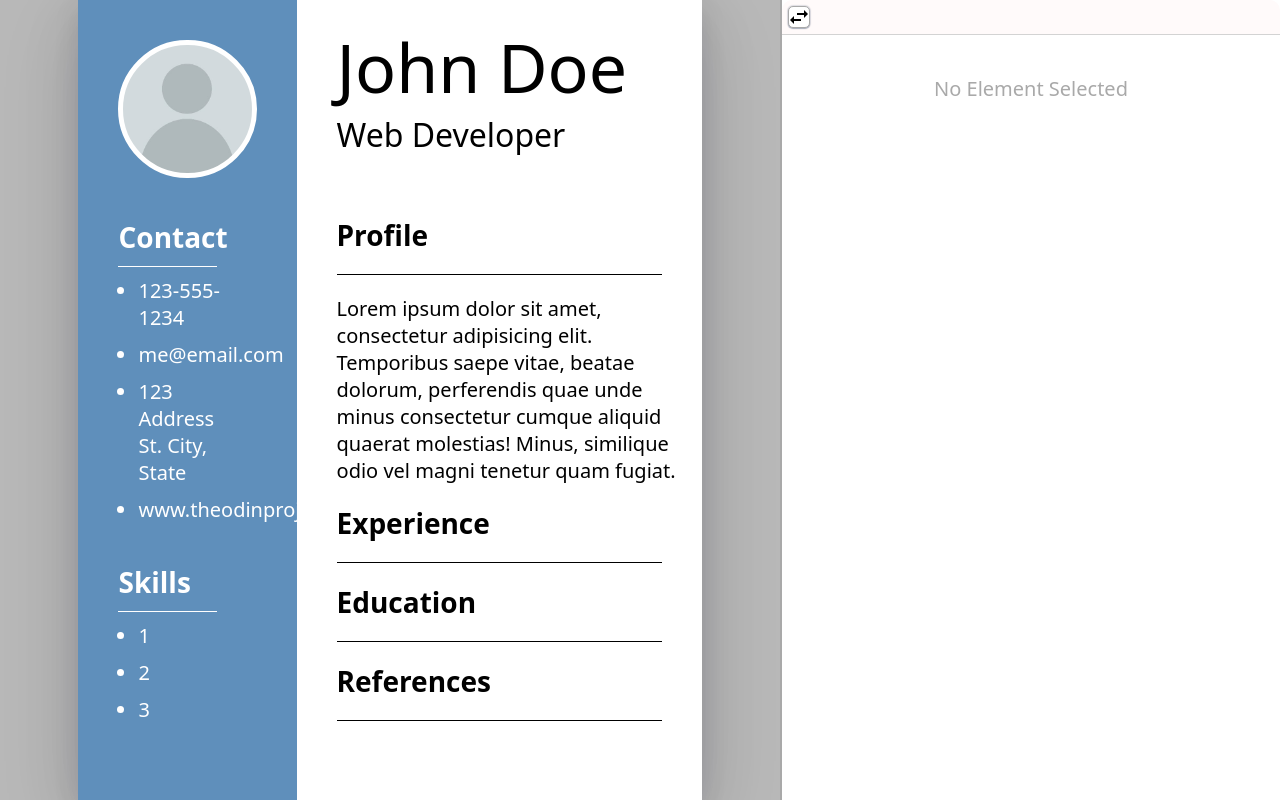
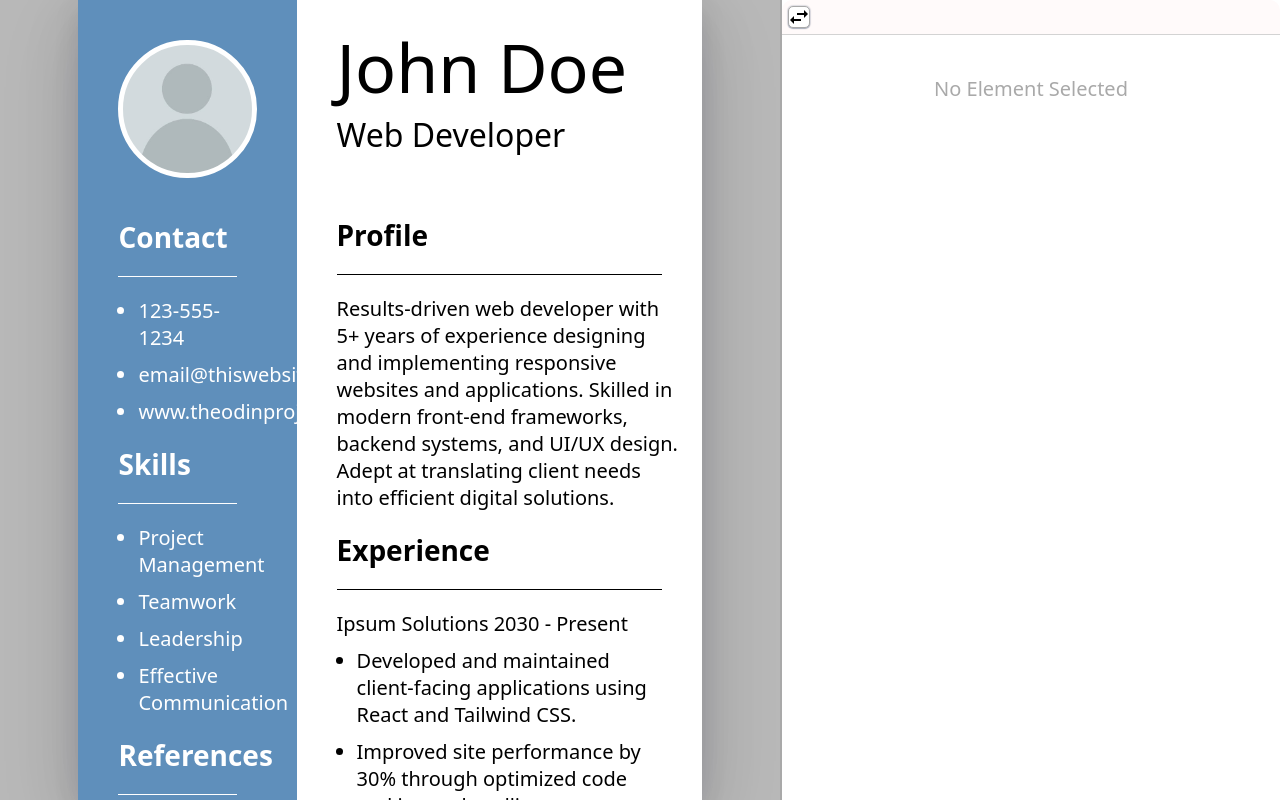
Before and after one commit to scojr/cv-app, a React (Vite) app: page / in a window 1280 px wide. Shown: the top 800 px of the page. Built offline with nearby package versions, Linux system fonts and the light colour scheme.

Commit message:
Refactor placeholder sections to be added conditionally

```diff
--- a/src/Document.css
+++ b/src/Document.css
@@ -56,21 +56,13 @@ aside {
       font-size: 1.4rem;
       font-weight: bold;
       margin-bottom: 0.5rem;
-      margin-top: 2rem;
-    }
-
-    ul {
-      list-style: initial;
-
-      li {
-        margin: 0.5rem 1rem;
-      }
     }
   }
 
   .separator {
     border-bottom: 1px solid white;
-    margin: 0;
+    width: calc(100% - 1rem);
+    margin-left: 0rem;
   }
 }
 
@@ -106,6 +98,17 @@ main {
   }
 }
 
+aside,
+main {
+  ul {
+    list-style: initial;
+
+    li {
+      margin: 0.5rem 1rem;
+    }
+  }
+}
+
 .avatar {
   aspect-ratio: 1/1;
   border-radius: 100%;
@@ -122,13 +125,15 @@ main {
   background-blend-mode: multiply;
 }
 
-.separator {
-  margin-bottom: 0.5rem;
-}
-
 section,
 header {
   position: relative;
+}
+
+section.headless {
+  >.separator {
+    display: none;
+  }
 }
 
 section:hover::after {
--- a/src/Document.jsx
+++ b/src/Document.jsx
@@ -1,5 +1,6 @@
 import { useState } from 'react';
-import { getListFromId } from './list-handler';
+import { newList, getListFromId } from './list-handler';
+import { placeholderSections } from './placeholder-data';
 
 import './Document.css'
 
@@ -21,17 +22,39 @@ export default function Document({ onEditClick }) {
   const [sections, setSections] = useState([])
   const [nextId, setNextId] = useState(0);
 
-  function addSection(isMain) {
+  function addSection(isMain, data) {
+    console.log(sections);
     const place = isMain ? 'main' : 'aside';
-    setSections([...sections, { id: nextId, place }])
-    setNextId(nextId + 1);
-    console.log(sections, nextId)
+    setSections([...sections, { id: nextId, place, data }])
+    setNextId(nextId => nextId + 1);
   }
 
   function deleteSection(id) {
     const indexToRemove = sections.findIndex((section) => section.id === id);
     const newSections = sections.slice(indexToRemove, 1);
     setSections(newSections);
+  }
+
+  if (sections.length === 0) addPlaceholders();
+
+  function addPlaceholders() {
+    let nextId = 0;
+    let newSections = [];
+    pushSection('main');
+    pushSection('aside');
+
+    function pushSection(place) {
+      placeholderSections[place].forEach((section) => {
+        const sectionList = section.list ? newList(section.list) : null;
+        console.log(sectionList);
+        newSections.push({ id: nextId, place: place, data: section, listId: sectionList.id })
+        nextId += 1;
+      })
+    }
+
+    console.log(nextId, newSections)
+    setSections(newSections);
+    setNextId(nextId);
   }
 
   const mainSections = sections.filter((section) => section.place === 'main');
@@ -41,10 +64,8 @@ export default function Document({ onEditClick }) {
   return (
     <div className="document">
       <aside>
-        <div className="avatar"></div>
-        <Section heading='Contact' listId={'1158d3cf-f0bd-4eb6-9931-4906af93dbd9'}></Section>
-        <Section heading="Skills" listId={'92eccd36-6647-4426-84dd-643f63e66378'} ></Section>        {asideSections.map((section) => (
-          <Section heading='New Section' text={loremString} key={section.id} id={section.id} />
+        <div className="avatar"></div>      {asideSections.map((section) => (
+          <Section heading={section.data.heading || 'New Section'} text={section.data.text || loremString} listId={section.listId} onDelete={deleteSection} key={section.id} id={section.id} />
         ))}
         <button className='add-entry-side' onClick={() => addSection(false)}></button>
       </aside>
@@ -53,12 +74,8 @@ export default function Document({ onEditClick }) {
           <h1 className="client-name">{user.name}</h1>
           <h2 className="occupation-title">{user.occupation}</h2>
         </header>
-        <Section heading='Profile' text={user.profile}></Section>
-        <Section heading='Experience'></Section>
-        <Section heading='Education'></Section>
-        <Section heading='References'></Section>
         {mainSections.map((section) => (
-          <Section heading='New Section' text={loremString} onDelete={deleteSection} key={section.id} id={section.id} />
+          <Section heading={section.data.heading || 'New Section'} text={section.data.text || loremString} listId={section.listId} onDelete={deleteSection} key={section.id} id={section.id} />
         ))}
         <button className='add-entry-body' onClick={() => addSection(true)}></button>
       </main>
@@ -82,6 +99,7 @@ function Section({ id, onDelete, heading = '', text = '', listId = '', }) {
 
   return (
     <section
+      className={testIfStringEmpty(sectionData.heading) ? 'headless' : ''}
       onMouseEnter={() => setIsControls(true)}
       onMouseLeave={() => setIsControls(false)}>
       <h3>{sectionData.heading}</h3>
@@ -108,3 +126,8 @@ function ListSection({ listObject }) {
     <ul>{arrayList}</ul>
   )
 }
+
+function testIfStringEmpty(string) {
+  if (string === "" || string === " ") return true;
+  else return false;
+}
```
Also changed, not shown: src/placeholder-data.js (+4 -4 lines).
